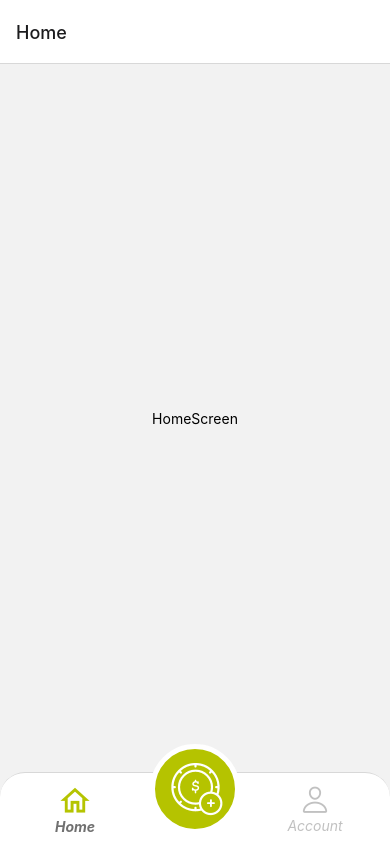
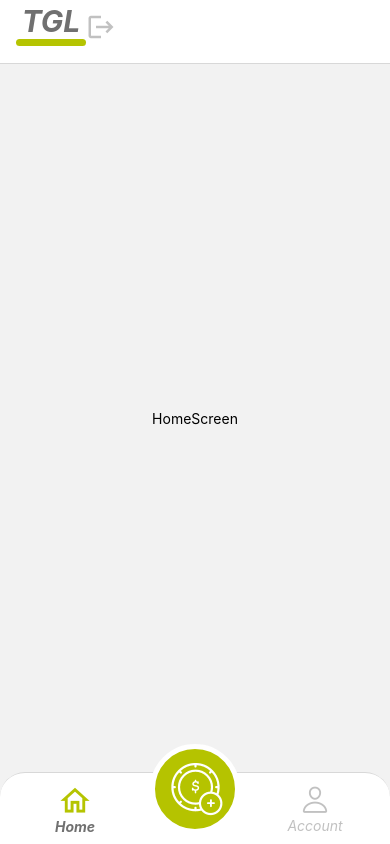
Before and after one commit to emanusantos/tgl-mobile, a React Native app: screen / in a window 390 px wide. Built offline with nearby package versions, Linux system fonts and the light colour scheme.

Commit message:
finished the header bar

```diff
--- a/App.tsx
+++ b/App.tsx
@@ -1,5 +1,5 @@
-import React from 'react';
-import { View, Text, StyleSheet, Image, TouchableOpacity } from 'react-native';
+import React, { ReactNode } from 'react';
+import { View, Text, StyleSheet, Image, TouchableOpacity, GestureResponderEvent } from 'react-native';
 import { NavigationContainer } from '@react-navigation/native';
 import { createNativeStackNavigator } from '@react-navigation/native-stack';
 import { createBottomTabNavigator } from '@react-navigation/bottom-tabs';
@@ -7,16 +7,26 @@ import Login from './screens/Login';
 import Home from './screens/Home';
 import Account from './screens/Account';
 import NewBet from './screens/NewBet';
-import { MaterialCommunityIcons, Ionicons } from '@expo/vector-icons';
+import { MaterialIcons, MaterialCommunityIcons, Ionicons } from '@expo/vector-icons';
 
 export default function App() {
   const RootStack = createNativeStackNavigator();
   const Tabs = createBottomTabNavigator();
 
-  const CustomBetButton = ({ children, onPress }: any) => (
-    <TouchableOpacity onPress={onPress} style={{ top: -20, justifyContent: 'center', alignItems: 'center' }}>
+  const CustomBetButton = ({ children, onPress }: { children: ReactNode, onPress?: ((e: GestureResponderEvent | React.MouseEvent<HTMLAnchorElement, MouseEvent>) => void) | undefined}) => (
+    <TouchableOpacity activeOpacity={.8} onPress={onPress} style={{ top: -20, justifyContent: 'center', alignItems: 'center' }}>
       <View style={{ width: 90, height: 90, borderWidth: 5, borderColor: '#fff', elevation: 10, backgroundColor: '#B5C300', padding: 15, borderRadius: 50 }}>{children}</View>
     </TouchableOpacity>
+  );
+
+  const HeaderTitle = () => (
+    <View style={{ flexDirection: 'row', justifyContent: 'space-between', alignItems: 'center', width: '100%' }}>
+      <View style={{ alignItems: 'center', paddingBottom: 15 }}>
+        <Text style={{ color: '#707070', fontSize: 30, fontStyle: 'italic', fontWeight: 'bold' }}>TGL</Text>
+        <View style={{ width: 70, height: 7, backgroundColor: '#B5C401', borderRadius: 6 }}></View>
+      </View>
+      <MaterialIcons name='logout' size={30} color='#C1C1C1' style={{ paddingBottom: 10 }} />
+    </View>
   );
 
   const TabScreens = () => (
@@ -28,7 +38,7 @@ export default function App() {
           <MaterialCommunityIcons name='home-outline' size={35} color={focused ? '#B5C401' : '#C1C1C1'} />
           <Text style={{...styles.label, color: focused ? '#707070' : '#C1C1C1', fontWeight: focused ? 'bold' : 'normal' }}>Home</Text>
         </View>
-      ) }} />
+      ), headerTitle: () => (<HeaderTitle />) }} />
       <Tabs.Screen
       name='Newbet'
       component={NewBet}
```
